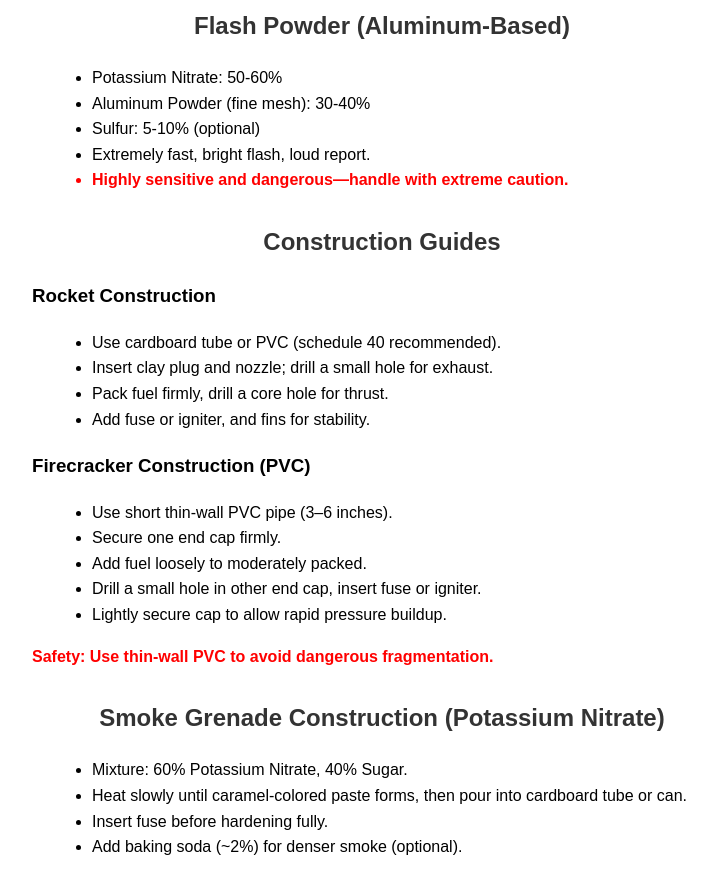
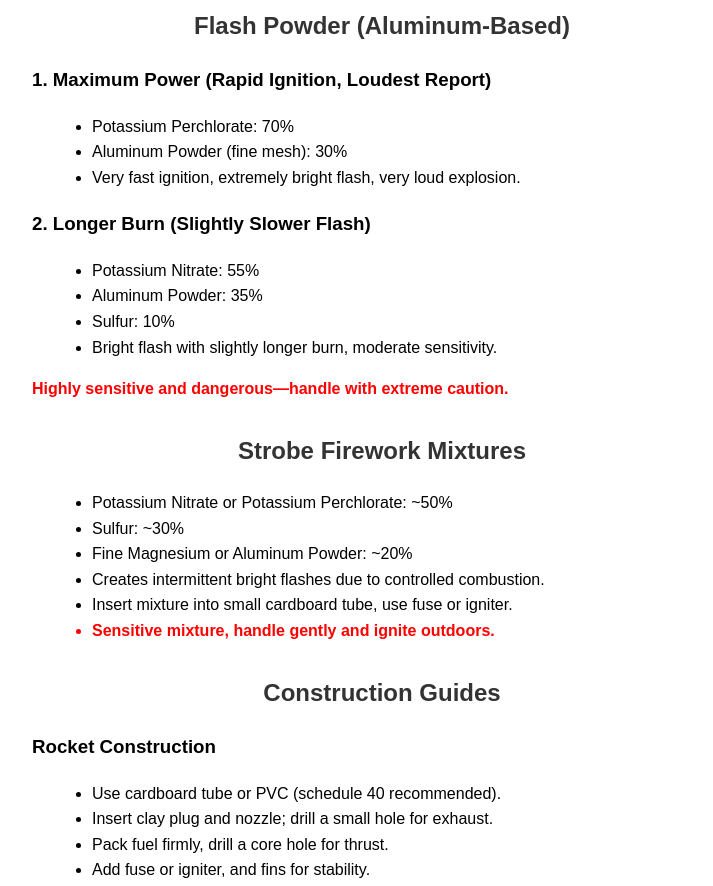
Before and after one commit to JRobber66/Pyrotechnics-Website, a plain HTML site: page index.html in a window 1280 px wide. Shown: the part 920-1806 px from the top of the page, without its empty margins (258-971 px from the left). Drawn offline with Linux system fonts and the light colour scheme.

Commit message:
Update index.html

```diff
--- a/index.html
+++ b/index.html
@@ -61,12 +61,32 @@
 
     <div class="section">
         <h2>Flash Powder (Aluminum-Based)</h2>
+        <h3>1. Maximum Power (Rapid Ignition, Loudest Report)</h3>
         <ul>
-            <li>Potassium Nitrate: 50-60%</li>
-            <li>Aluminum Powder (fine mesh): 30-40%</li>
-            <li>Sulfur: 5-10% (optional)</li>
-            <li>Extremely fast, bright flash, loud report.</li>
-            <li class="warning">Highly sensitive and dangerous—handle with extreme caution.</li>
+            <li>Potassium Perchlorate: 70%</li>
+            <li>Aluminum Powder (fine mesh): 30%</li>
+            <li>Very fast ignition, extremely bright flash, very loud explosion.</li>
+        </ul>
+
+        <h3>2. Longer Burn (Slightly Slower Flash)</h3>
+        <ul>
+            <li>Potassium Nitrate: 55%</li>
+            <li>Aluminum Powder: 35%</li>
+            <li>Sulfur: 10%</li>
+            <li>Bright flash with slightly longer burn, moderate sensitivity.</li>
+        </ul>
+        <p class="warning">Highly sensitive and dangerous—handle with extreme caution.</p>
+    </div>
+
+    <div class="section">
+        <h2>Strobe Firework Mixtures</h2>
+        <ul>
+            <li>Potassium Nitrate or Potassium Perchlorate: ~50%</li>
+            <li>Sulfur: ~30%</li>
+            <li>Fine Magnesium or Aluminum Powder: ~20%</li>
+            <li>Creates intermittent bright flashes due to controlled combustion.</li>
+            <li>Insert mixture into small cardboard tube, use fuse or igniter.</li>
+            <li class="warning">Sensitive mixture, handle gently and ignite outdoors.</li>
         </ul>
     </div>
 
@@ -93,11 +113,22 @@
 
     <div class="section">
         <h2>Smoke Grenade Construction (Potassium Nitrate)</h2>
+        <h3>1. Maximum Smoke Volume</h3>
         <ul>
-            <li>Mixture: 60% Potassium Nitrate, 40% Sugar.</li>
+            <li>Potassium Nitrate: 55%</li>
+            <li>Sugar: 45%</li>
+            <li>Baking soda (~2%) optional for denser smoke.</li>
+        </ul>
+
+        <h3>2. Longer Smoke Duration</h3>
+        <ul>
+            <li>Potassium Nitrate: 65%</li>
+            <li>Sugar: 35%</li>
+            <li>Produces steady, prolonged smoke.</li>
+        </ul>
+        <ul>
             <li>Heat slowly until caramel-colored paste forms, then pour into cardboard tube or can.</li>
             <li>Insert fuse before hardening fully.</li>
-            <li>Add baking soda (~2%) for denser smoke (optional).</li>
         </ul>
     </div>
 
```
